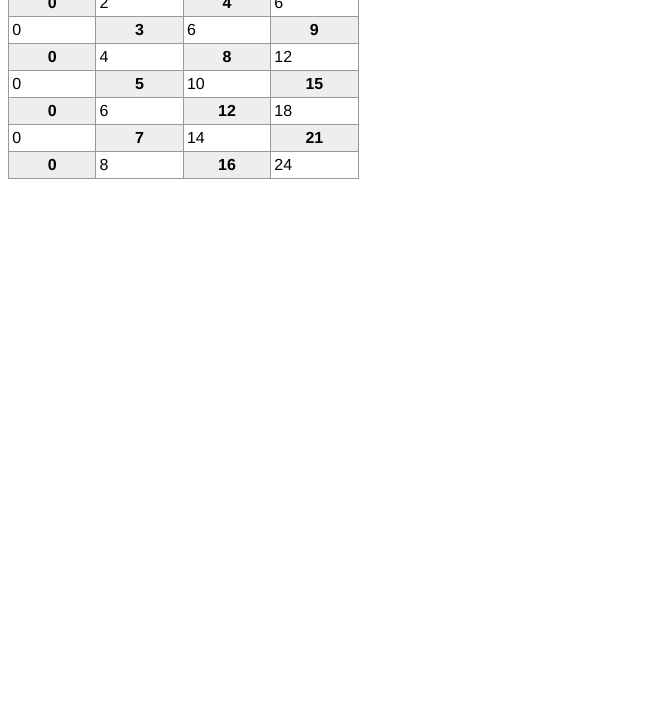
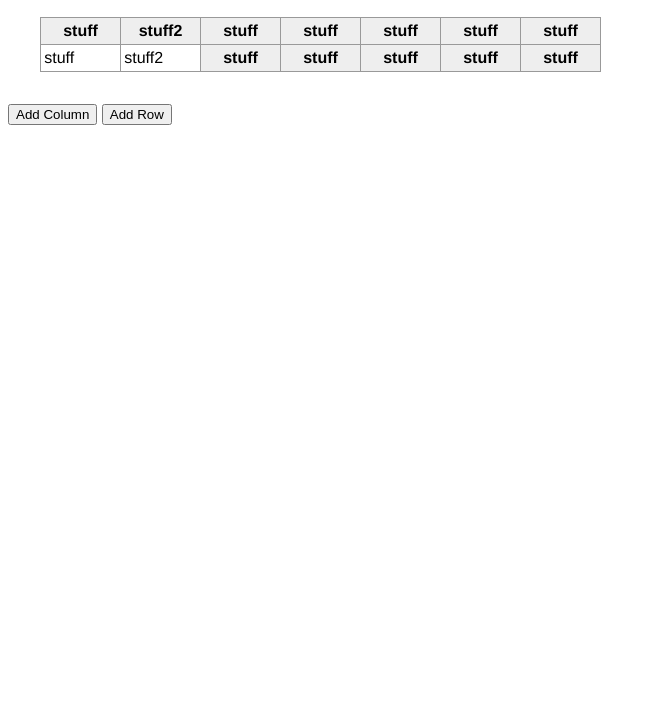
Before and after one commit to cgiffard/TableEditor, a plain HTML site: page index.html in a window 1280 px wide. Shown: the part 73-800 px from the top of the page, without its empty margins (0-656 px from the left). Drawn offline with Linux system fonts and the light colour scheme.

Commit message:
Table UI underway...

```diff
--- a/editor.js
+++ b/editor.js
@@ -26,46 +26,6 @@
 		// Now build an internal representation of our rows and columns...
 		self.update();
 
-		self.addRow("header",1);
-		self.addRow("normal",4);
-		self.removeRow(0);
-
-		self.addRow("header");
-		self.addRow("header");
-		self.addRow("headesdr");
-		self.addRow("headesdr");
-		self.addRow("header");
-
-		self.addColumn("header",0);
-		self.addColumn("header");
-		self.addColumn();
-		self.addColumn();
-		self.addColumn();
-
-		self.removeColumn(0);
-		self.removeColumn(0);
-		self.removeColumn(0);
-
-
-		self.addRow("header",1);
-		console.log(self.rowIndex);
-		console.log(self.colIndex);
-
-		self.colIndex.forEach(console.log.bind(console));
-
-		self.update();
-		self.colIndex.forEach(function(col,x) {
-			var offset = x % 2;
-
-			col.forEach(function(cell,y) {
-				var kind = ["header","normal"][(y+offset)%2];
-				self.alterCell(x,y,x*y);
-				self.changeCellType(x,y,kind,true);
-			});
-		});
-		self.update();
-
-
 		return self;
 	};
 
@@ -75,6 +35,8 @@
 		self.updateSectionElements()
 			.updateIndices()
 			.updateCellStates();
+
+		self.emit("update");
 
 		return self;
 	};
@@ -183,7 +145,7 @@
 							kind === "header" ||
 							kind === "footer" ?
 							"th" : "td");
-			cell.innerHTML = "sd"
+
 			newRow.appendChild(cell);
 		}
 
@@ -287,10 +249,16 @@
 
 		// Loop through all rows, appending column at current position.
 		self.rowIndex.forEach(function(row) {
+			var rowKind = kind;
+
+			if (row.parentNode === self.thead ||
+				row.parentNode === self.tfoot)
+				rowKind = "header";
+
 			var newCell =
 				document.createElement((
-					kind === "header" ||
-					kind === "footer" ? "th" : "td"));
+					rowKind === "header" ||
+					rowKind === "footer" ? "th" : "td"));
 
 			if (position === self.colIndex.length) {
 				row.appendChild(newCell);
--- a/index.html
+++ b/index.html
@@ -4,17 +4,23 @@
 		<meta charset="utf8" />
 		<title>Editor</title>
 		<style>
+			* {
+				box-sizing: border-box;
+				-moz-box-sizing: border-box;
+			}
+
 			body {
 				font-family: "Helvetica Neue", Arial, Helvetica, sans-serif;
 			}
 
-			table {
+			table[tableedit] {
 				border-spacing: 0px;
 				border-bottom: solid 1px #999;
 				border-right: solid 1px #999;
+				margin: 2em;
 			}
 
-			td, th {
+			[tableedit] td, [tableedit] th {
 				border-top: solid 1px #999;
 				border-left: solid 1px #999;
 				min-height: 1.5em;
@@ -24,32 +30,83 @@
 				padding-right: 0.2em;
 			}
 
-			th {
+			[tableedit] th {
 				background-color: #EEE;
+			}
+
+			.tableedit-rowguide,
+			.tableedit-colguide {
+				border: solid #CCC 1px;
+				border-top-color: #EEE;
+				border-left-color: #DDD;
+				border-right-color: #DDD;
+				-webkit-border-radius: 3px;
+				list-style-type: none;
+				margin: 0px;
+				padding: 0px;
+				background-color: white;
+
+				-webkit-box-shadow: rgba(0,0,0,0.1) 0px 1px 1px;
+			}
+
+			.tableedit-rowguide {
+				margin-left: -2em;
+				width: 1.8em;
+			}
+
+			.tableedit-colguide {
+				margin-top: -2em;
+				height: 1.8em;
 			}
 		</style>
 	</head>
 	<body>
-		<!-- <h1>Table Editor</h1> -->
+		<h1>Table Editor</h1>
 		<table tableedit>
 			<thead>
 				<tr>
 					<th>stuff</th>
 					<th>stuff2</th>
+					<th>stuff</th>
+					<th>stuff</th>
+					<th>stuff</th>
+					<th>stuff</th>
+					<th>stuff</th>
 				</tr>
 			</thead>
 			<tbody>
 				<tr>
 					<td>stuff</td>
 					<td>stuff2</td>
+					<th>stuff</th>
+					<th>stuff</th>
+					<th>stuff</th>
+					<th>stuff</th>
+					<th>stuff</th>
 				</tr>
 			</tbody>
 		</table>
+		<p>
+			<button onclick="addCol()">Add Column</button>
+			<button onclick="addRow()">Add Row</button>
+		</p>
 		<script type="text/javascript" src="editor.js"></script>
+		<script type="text/javascript" src="ui.js"></script>
 		<script type="text/javascript">
 			(window.attachEvent||window.addEventListener)("load",function() {
-				var editor = new TableEdit(document.querySelector("[tableedit]"));
-				console.log(editor);
+				var editor = new TableEdit(document.querySelector("[tableedit]")),
+					editorUI = new TableEditUI(editor);
+
+				editorUI.render();
+
+				window.addCol = function() {
+					editor.addColumn();
+				}
+
+				window.addRow = function() {
+					editor.addRow();
+				}
+
 			},false);
 		</script>
 	</body>
```
